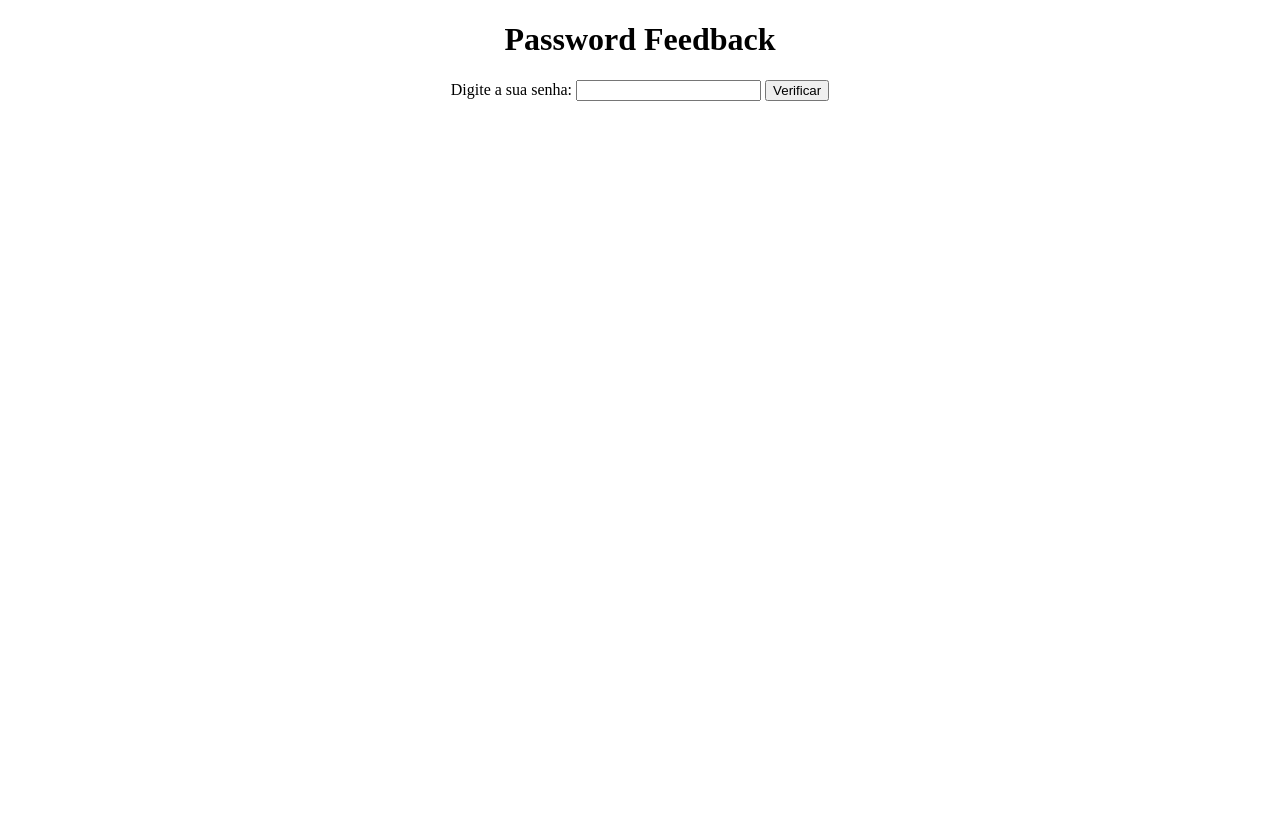
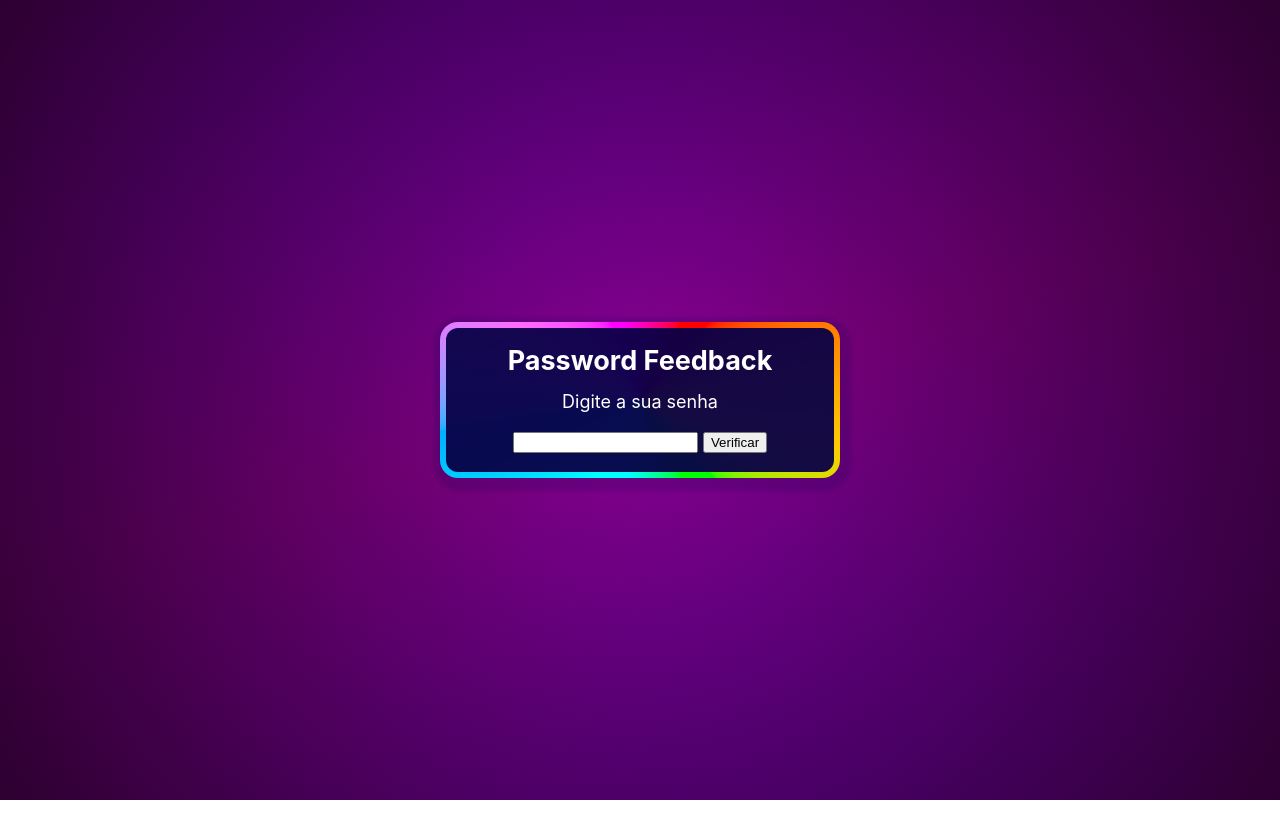
Before and after one commit to MayColdHeart/Javascrip, a plain HTML site: page js/index.html in a window 1280 px wide. Drawn offline with Linux system fonts and the light colour scheme.

Commit message:
teste CSS

```diff
--- a/js/index.html
+++ b/js/index.html
@@ -3,8 +3,8 @@
 <head>
     <meta charset="UTF-8">
     <meta name="viewport" content="width=device-width, initial-scale=1.0">
-    <title>Passwordfeedback
-    </title>
+    <title>Passwordfeedback</title>
+    <link rel="stylesheet" href="./style.css">
     <style>
         body{
             text-align: center;
@@ -13,14 +13,27 @@
 </head>
 <body>
 
-    <h1>Password Feedback</h1>
+
+    <main>
+        <article>
+          <h1>Password Feedback</h1>
+          <p>
+            <form id="formularioSenha">
+                <label for ="senha"> Digite a sua senha</label>
+            </p>
+
+            <p>
+
+                <input type="text" id = "senha" nome="senha" required>
+                <button type="submit">Verificar</button>
 
 
-   <form id="formularioSenha">
-    <label for ="senha"> Digite a sua senha:  </label>
-    <input type="text" id = "senha" nome="senha" required>
-    <button type="submit">Verificar</button>
- </form>
+            </p>
+
+        </form>
+        </article>
+      </main>
+
 
    <p id ="feedback"></p>
 
--- a/js/script.js
+++ b/js/script.js
@@ -1,4 +1,6 @@
 const senhas_genericas = ['1234','123456','4321','654321','abcd','qwert','qwert1234','abcd1234'];
+
+const feedback = document.querySelector('.resultado');
 
 function validarsenha(senha){
     const numeros = /[0-9]/.test(senha);
@@ -36,5 +38,11 @@ document.getElementById("formularioSenha").addEventListener("submit",function(ev
 
     let userInput = document.getElementById("senha").value;
     console.log('sua senha: ' + userInput);
-    console.log(validarsenha("senha" + userInput));
+    (validarsenha("senha" + userInput));
+
+
+
+
 });
+
+resultado.innerHTML += `<p>${senha.value} </p>`;
--- /dev/null
+++ b/js/style.css
@@ -0,0 +1,93 @@
+
+@property --bg-angle {
+  inherits: false;
+  initial-value: 0deg;
+  syntax: "<angle>";
+}
+
+
+@keyframes spin {
+  to {
+    --bg-angle: 360deg;
+  }
+}
+
+
+article {
+
+  animation: spin 1.5s infinite linear paused;
+
+
+  background:
+
+    linear-gradient(
+        to bottom,
+        oklch(0.1 0.2 240 / 0.95),
+        oklch(0.1 0.2 240 / 0.95)
+      )
+      padding-box,
+    conic-gradient(
+        from var(--bg-angle) in oklch longer hue,
+        oklch(0.85 0.37 0) 0 0
+      )
+      border-box;
+
+
+  border: 6px solid transparent;
+
+
+  &:hover {
+    animation-play-state: running;
+  }
+}
+
+
+* {
+  box-sizing: border-box;
+}
+
+html {
+  font-family: -apple-system, BlinkMacSystemFont, "Segoe UI", Roboto, Helvetica,
+    Arial, sans-serif, "Apple Color Emoji", "Segoe UI Emoji", "Segoe UI Symbol";
+  font-size: 18px;
+  line-height: 1.45;
+}
+
+body {
+  margin: 0;
+}
+
+main {
+  background:
+    radial-gradient(
+        circle,
+        oklch(0.15 0.2 330 / 0),
+        oklch(0.15 0.2 330 / 1)
+      ),
+    linear-gradient(
+        344deg in oklch,
+        oklch(0.3 0.37 310),
+        oklch(0.35 0.37 330),
+        oklch(0.3 0.37 310)
+      );
+  display: grid;
+  height: 100svh;
+  place-items: center;
+}
+
+article {
+  border-radius: 1rem;
+  box-shadow: 0.125rem 0.25rem 0.25rem 0.5rem oklch(0.1 0.37 315 / 0.25);
+  color: white;
+  padding: 1rem;
+  width: min(400px, 90vw);
+
+  & h1 {
+    line-height: 1.1;
+    margin: 0;
+  }
+
+  & p {
+    margin: 0.75rem 0 0;
+  }
+}
```
